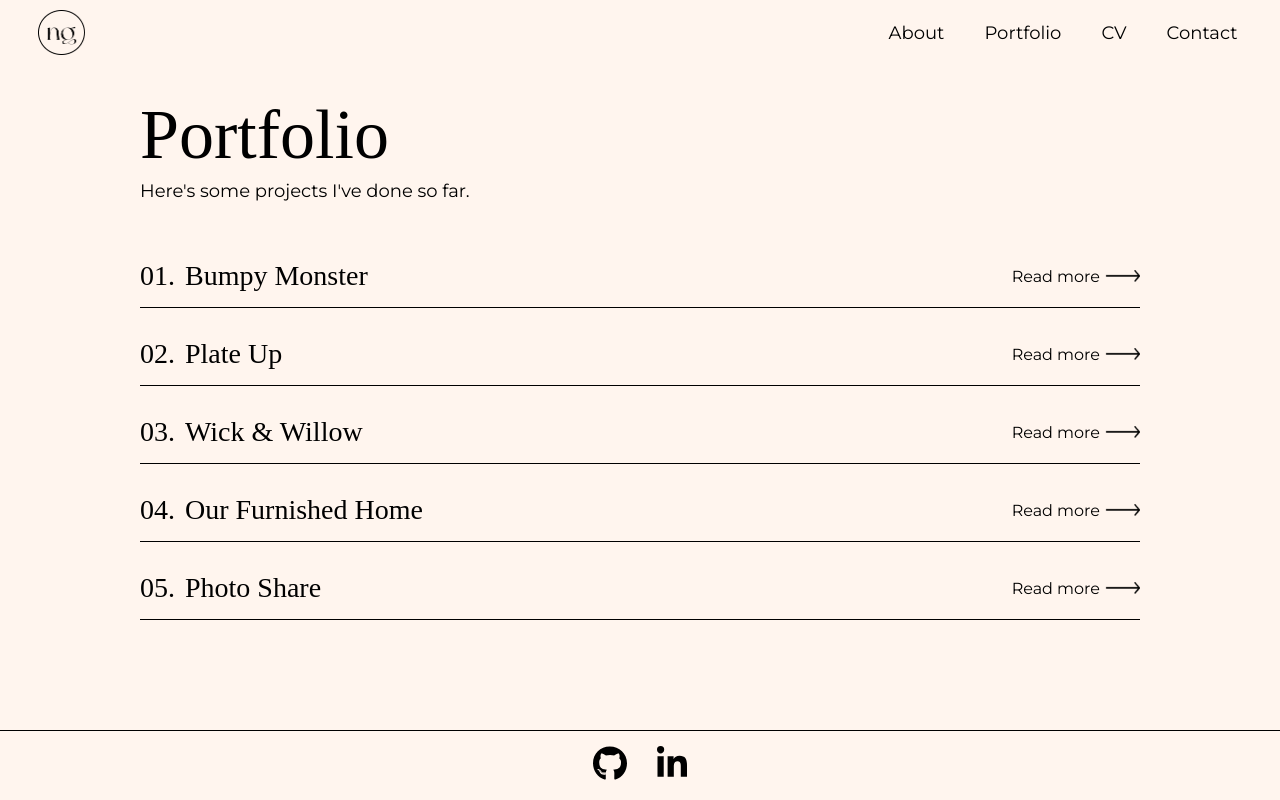
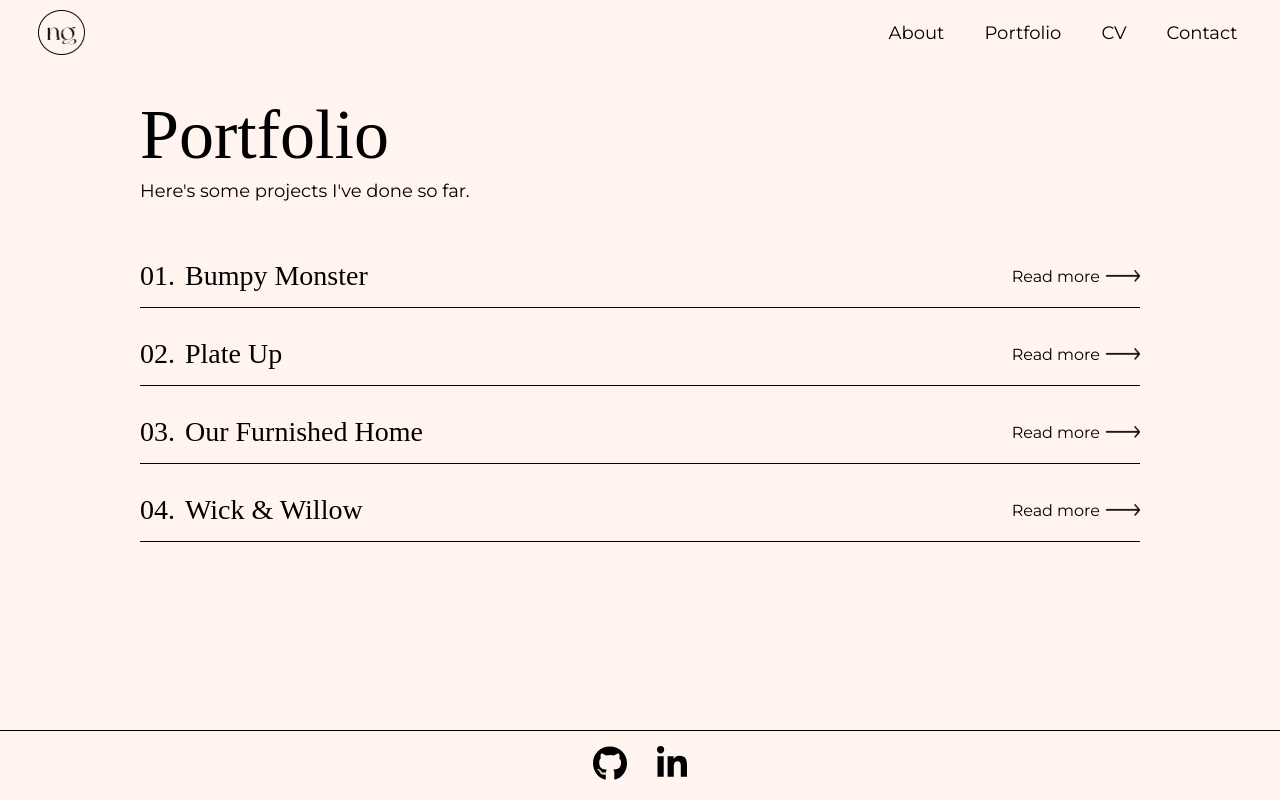
Before and after one commit to nathaliegustafsson/portfolio, a React (Vite) app: page /portfolio in a window 1280 px wide. Built offline with nearby package versions, Linux system fonts and the light colour scheme.

Commit message:
remove a project

```diff
--- a/src/data/projectsData.ts
+++ b/src/data/projectsData.ts
@@ -31,18 +31,8 @@ export const projects: Project[] = [
 		technologies: 'Kommer senasre',
 	},
 	{
-		id: 'wickandwillow',
+		id: 'ourfurnishedhome',
 		number: '03',
-		title: 'Wick & Willow',
-		description: 'Kommer senare',
-		image1: './assets/bumpy1.png',
-		image2: './assets/bumpy2.png',
-		url: 'kommer senare',
-		technologies: 'Kommer senasre',
-	},
-	{
-		id: 'ourfurnishedhome',
-		number: '04',
 		title: 'Our Furnished Home',
 		description: 'Kommer senare',
 		image1: './assets/bumpy1.png',
@@ -51,9 +41,9 @@ export const projects: Project[] = [
 		technologies: 'Kommer senasre',
 	},
 	{
-		id: 'photoshare',
-		number: '05',
-		title: 'Photo Share',
+		id: 'wickandwillow',
+		number: '04',
+		title: 'Wick & Willow',
 		description: 'Kommer senare',
 		image1: './assets/bumpy1.png',
 		image2: './assets/bumpy2.png',
```
